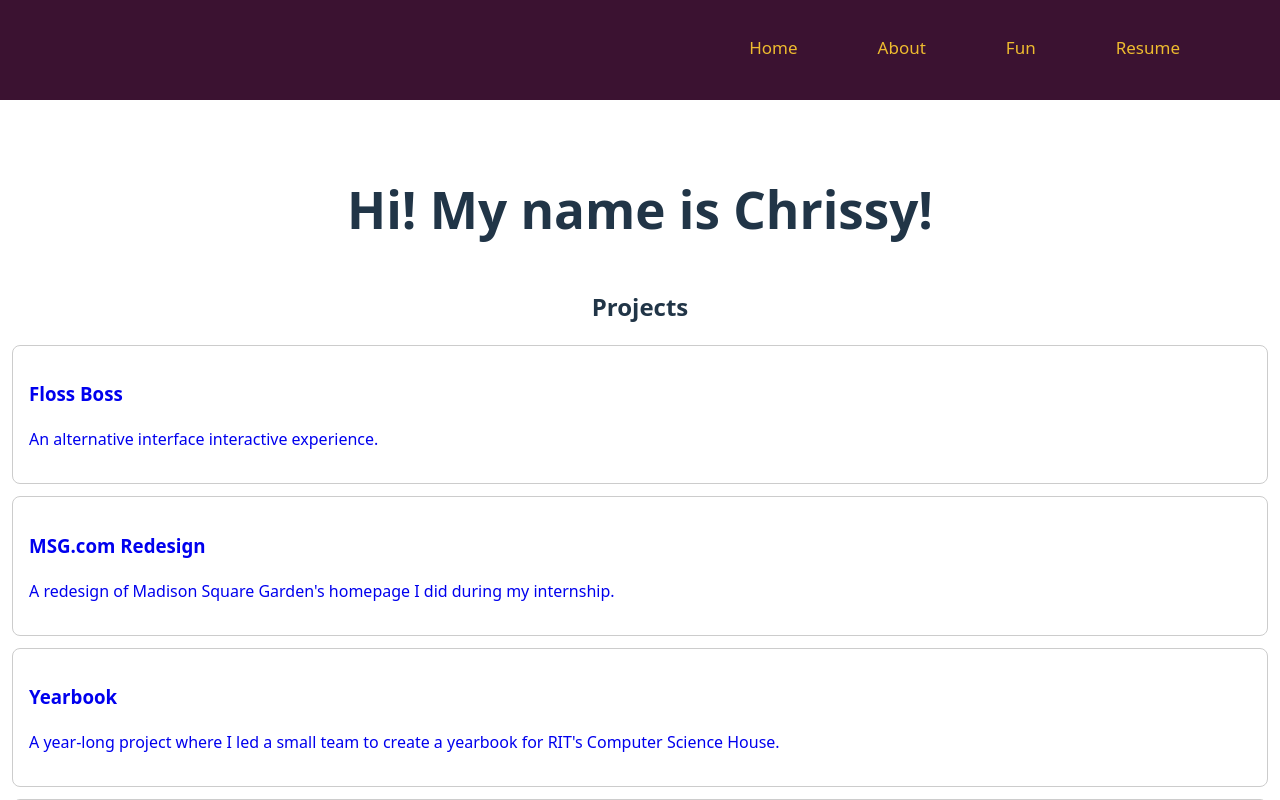
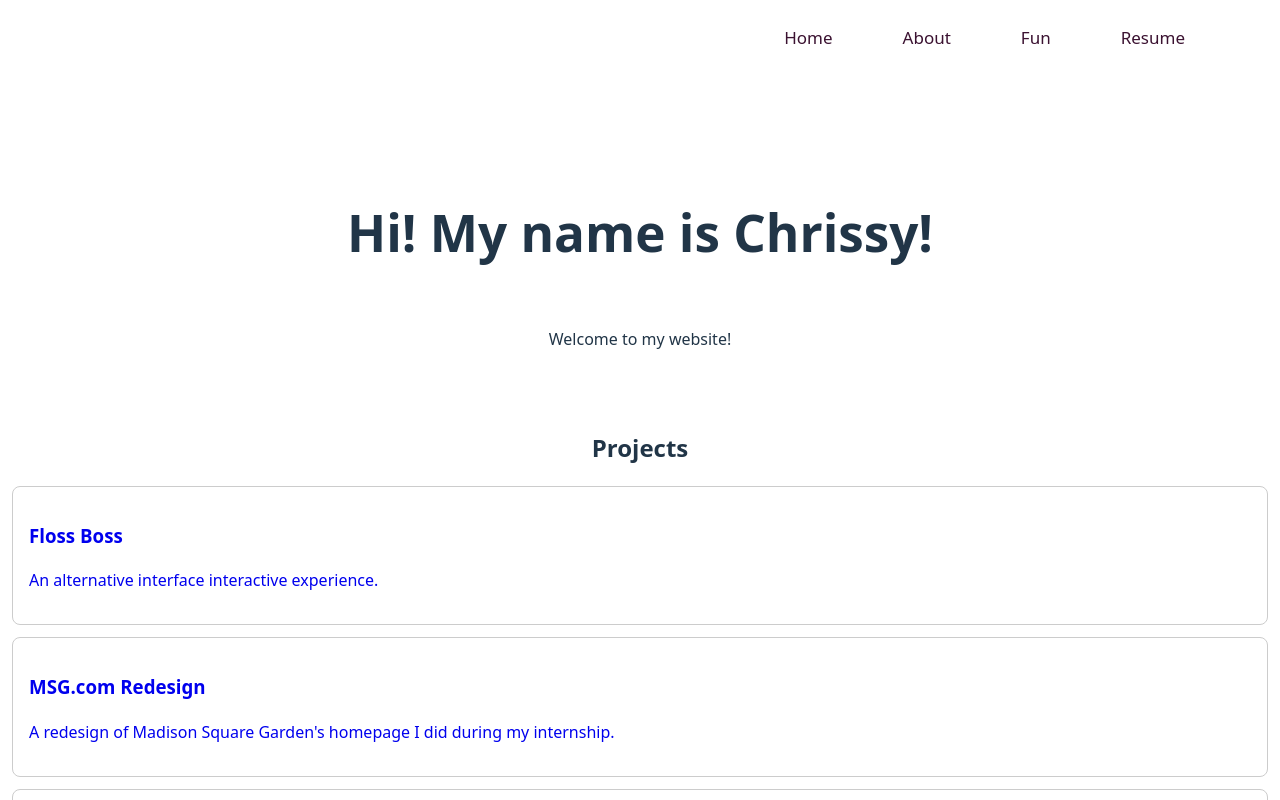
Before and after one commit to chrissye0/personal-website, a React (Vite) app: page / in a window 1280 px wide. Shown: the top 800 px of the page. Built offline with nearby package versions, Linux system fonts and the light colour scheme.

Commit message:
header and nav style changes

```diff
--- a/src/components/Home/Header.jsx
+++ b/src/components/Home/Header.jsx
@@ -1,7 +1,8 @@
 export default function Header() {
   return (
-    <>
+    <header className="welcome-header">
       <h1>Hi! My name is Chrissy!</h1>
-    </>
+      <p>Welcome to my website!</p>
+    </header>
   )
 }
--- a/src/pages/About.jsx
+++ b/src/pages/About.jsx
@@ -5,7 +5,7 @@ export default function About() {
   return (
     <section className="page">
       <section className="about">
-        <section className="intro">
+        <header className="intro">
           <figure className="profile">
             <img src={'../assets/profile-pic.jpg'} alt="Profile Picture" />
           </figure>
@@ -15,7 +15,7 @@ export default function About() {
             <p>I am passionate about UI/UX design, user research, digital art, web development, and interactive technologies.</p>
             <p>I dream of one day making the digital media that ignited my passions for art and tech in the first place, but until then, it's a work in progress!</p>
           </article>
-        </section>
+        </header>
       </section>
       <Footer />
     </section>
--- a/src/styles/App.css
+++ b/src/styles/App.css
@@ -4,12 +4,11 @@
 }
 
 nav {
-  background-color: #3B1231;
   overflow: hidden;
   width: 100%;
   padding: 0 60px;
   box-sizing: border-box;
-  height: 100px;
+  height: 80px;
 }
 
 nav a {
@@ -17,8 +16,8 @@ nav a {
   display: flex;
   float: right;
   position: relative;
-  padding: 20px 20px;
-  color: #EEBB2F;
+  padding: 10px 15px;
+  color: #3B1231;
   text-align: center;
   font-size: 17px;
 }
@@ -32,7 +31,7 @@ nav a::after {
   height: 2px;
   bottom: 0;
   left: 0;
-  background-color: #EEBB2F;
+  background-color: #3B1231;
   transform-origin: bottom right;
   transition: transform 0.25s ease-out;
 }
@@ -41,10 +40,8 @@ nav a:hover::after {
   transform-origin: bottom left;
 }
 
-
-
 footer {
-  background-color: #333;
+  background-color: #3B1231;
   color: #f2f2f2;
   padding: 30px 60px;
   width: 100%;
@@ -62,8 +59,16 @@ footer p {
 }
 
 .home, .about, .fun {
-    flex: 1;
-    padding: 30px 0px;
+  flex: 1;
+  padding: 30px 0px;
+}
+
+.welcome-header {
+  display: flex;
+  flex-direction: column;
+  justify-content: center;
+  align-items: center;
+  height: 300px;
 }
 
 .project {
```
